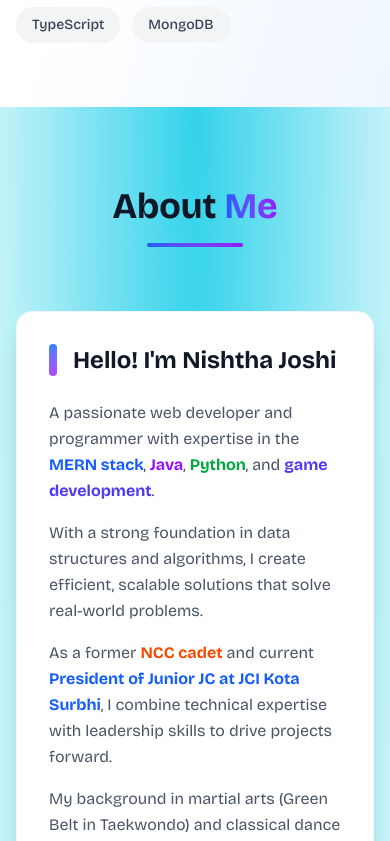
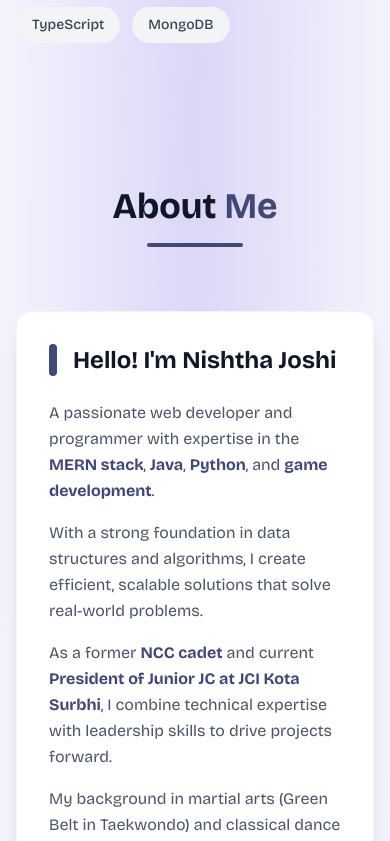
Before and after one commit to jeevijay-developers/nishtha-frontend, a Next.js app: page / in a window 390 px wide. Shown: the part 1156-1997 px from the top of the page. Built offline with nearby package versions, Linux system fonts and the light colour scheme.

Commit message:
Add new profile image and update styles across components for a cohesive design

```diff
--- a/src/components/About.jsx
+++ b/src/components/About.jsx
@@ -68,17 +68,17 @@ const About = () => {
   ];
 
   return (
-    <section id="about" style={{ background: "radial-gradient(ellipse at top, #34d3eb 0%, #fff 100%)" }} className="py-20 bg-gradient-to-br from-gray-50 via-white to-blue-50 dark:from-gray-900 dark:via-gray-800 dark:to-blue-900">
+    <section id="about" style={{ background: "radial-gradient(ellipse at top, #DCD6F7 0%, #fff 100%)" }} className="py-20 bg-gradient-to-br from-gray-50 via-white to-blue-50 dark:from-gray-900 dark:via-gray-800 dark:to-blue-900">
       <div className="max-w-7xl mx-auto px-4 sm:px-6 lg:px-8">
         {/* Section Header */}
         <div className="text-center mb-16">
           <h2 className="text-4xl sm:text-5xl font-bold text-gray-900 dark:text-white mb-4">
             About{' '}
-            <span className="bg-gradient-to-r from-blue-600 to-purple-600 bg-clip-text text-transparent">
+            <span className="bg-[#424874] bg-clip-text text-transparent">
               Me
             </span>
           </h2>
-          <div className="w-24 h-1 bg-gradient-to-r from-blue-600 to-purple-600 mx-auto rounded-full"></div>
+          <div className="w-24 h-1 bg-[#424874] mx-auto rounded-full"></div>
         </div>
 
         <div className="grid grid-cols-1 lg:grid-cols-2 gap-12 lg:gap-16 items-start">
@@ -87,16 +87,16 @@ const About = () => {
             {/* Introduction */}
             <div className="bg-white dark:bg-gray-800 rounded-2xl p-8 shadow-xl border border-gray-100 dark:border-gray-700">
               <h3 className="text-2xl font-bold text-gray-900 dark:text-white mb-6 flex items-center">
-                <span className="w-2 h-8 bg-gradient-to-b from-blue-500 to-purple-500 rounded-full mr-4"></span>
+                <span className="w-2 h-8 bg-[#424874] rounded-full mr-4"></span>
                 Hello! I'm Nishtha Joshi
               </h3>
               <div className="space-y-4 text-gray-600 dark:text-gray-300 leading-relaxed">
                 <p>
                   A passionate web developer and programmer with expertise in the{' '}
-                  <span className="font-semibold text-blue-600 dark:text-blue-400">MERN stack</span>,{' '}
-                  <span className="font-semibold text-purple-600 dark:text-purple-400">Java</span>,{' '}
-                  <span className="font-semibold text-green-600 dark:text-green-400">Python</span>, and{' '}
-                  <span className="font-semibold text-indigo-600 dark:text-indigo-400">game development</span>.
+                  <span className="font-semibold text-[#424874] dark:text-[#A6B1E1]">MERN stack</span>,{' '}
+                  <span className="font-semibold text-[#424874] dark:text-[#A6B1E1]">Java</span>,{' '}
+                  <span className="font-semibold text-[#424874] dark:text-[#A6B1E1]">Python</span>, and{' '}
+                  <span className="font-semibold text-[#424874] dark:text-[#A6B1E1]">game development</span>.
                 </p>
                 <p>
                   With a strong foundation in data structures and algorithms, I create efficient,
@@ -104,9 +104,9 @@ const About = () => {
                 </p>
                 <p>
                   As a former{' '}
-                  <span className="font-semibold text-orange-600 dark:text-orange-400">NCC cadet</span>{' '}
+                  <span className="font-semibold text-[#424874] dark:text-[#A6B1E1]">NCC cadet</span>{' '}
                   and current{' '}
-                  <span className="font-semibold text-blue-600 dark:text-blue-400">President of Junior JC at JCI Kota Surbhi</span>,
+                  <span className="font-semibold text-[#424874] dark:text-[#A6B1E1]">President of Junior JC at JCI Kota Surbhi</span>,
                   I combine technical expertise with leadership skills to drive projects forward.
                 </p>
                 <p>
@@ -144,9 +144,9 @@ const About = () => {
               </h3>
               <div className="grid grid-cols-1 sm:grid-cols-2 gap-4">
                 {highlights.map((highlight, index) => (
-                  <div key={index} className="group p-4 rounded-xl bg-gradient-to-br from-blue-50 to-purple-50 dark:from-blue-900/20 dark:to-purple-900/20 hover:from-blue-100 hover:to-purple-100 dark:hover:from-blue-900/30 dark:hover:to-purple-900/30 transition-all duration-300 border border-blue-100 dark:border-blue-800/30">
+                  <div key={index} className="group p-4 rounded-xl bg-gradient-to-br from-[#A6B1E1]/20 to-[#424874]/20 dark:from-[#A6B1E1]/10 dark:to-[#424874]/10 hover:from-[#A6B1E1]/30 hover:to-[#424874]/30 dark:hover:from-[#A6B1E1]/20 dark:hover:to-[#424874]/20 transition-all duration-300 border border-[#A6B1E1]/30 dark:border-[#424874]/30">
                     <div className="flex items-start space-x-3">
-                      <div className="flex-shrink-0 w-10 h-10 bg-gradient-to-r from-blue-500 to-purple-500 rounded-lg flex items-center justify-center text-white group-hover:scale-110 transition-transform duration-300">
+                      <div className="flex-shrink-0 w-10 h-10 bg-gradient-to-r from-[#A6B1E1] to-[#424874] rounded-lg flex items-center justify-center text-white group-hover:scale-110 transition-transform duration-300">
                         {highlight.icon}
                       </div>
                       <div className="flex-1 min-w-0">
@@ -171,7 +171,7 @@ const About = () => {
               <div className="flex flex-wrap gap-3">
                 {techStack.map((tech, index) => (
                   <div key={index} className="group relative">
-                    <div className="flex items-center space-x-2 px-4 py-3 bg-gradient-to-r from-blue-50 to-purple-50 dark:from-blue-900/20 dark:to-purple-900/20 hover:from-blue-100 hover:to-purple-100 dark:hover:from-blue-900/30 dark:hover:to-purple-900/30 rounded-xl border border-blue-200 dark:border-blue-800/30 transition-all duration-300 hover:scale-105 hover:shadow-lg">
+                    <div className="flex items-center space-x-2 px-4 py-3 bg-gradient-to-r from-[#A6B1E1]/20 to-[#424874]/20 dark:from-[#A6B1E1]/10 dark:to-[#424874]/10 hover:from-[#A6B1E1]/30 hover:to-[#424874]/30 dark:hover:from-[#A6B1E1]/20 dark:hover:to-[#424874]/20 rounded-xl border border-[#A6B1E1]/40 dark:border-[#424874]/40 transition-all duration-300 hover:scale-105 hover:shadow-lg">
                       <span className="text-sm font-semibold text-gray-800 dark:text-gray-200">
                         {tech.name}
                       </span>
@@ -182,7 +182,7 @@ const About = () => {
             </div>
 
             {/* Quick Stats */}
-            <div className="bg-gradient-to-r from-blue-600 to-purple-600 rounded-2xl p-8 text-white shadow-xl">
+            <div className="bg-[#424874] rounded-2xl p-8 text-white shadow-xl">
               <h3 className="text-xl font-bold mb-6">Quick Stats</h3>
               <div className="grid grid-cols-2 gap-6">
                 <div className="text-center">
--- a/src/components/Certifications.jsx
+++ b/src/components/Certifications.jsx
@@ -12,8 +12,8 @@ const Certifications = () => {
           <path strokeLinecap="round" strokeLinejoin="round" strokeWidth={2} d="M14.828 14.828a4 4 0 01-5.656 0M9 10h1.01M15 10h1.01M21 12a9 9 0 11-18 0 9 9 0 0118 0z" />
         </svg>
       ),
-      gradient: "from-green-500 to-emerald-500",
-      bgGradient: "from-green-50 to-emerald-50 dark:from-green-900/20 dark:to-emerald-900/20"
+      gradient: "from-[#A6B1E1] to-[#424874]",
+      bgGradient: "from-[#A6B1E1]/20 to-[#424874]/20 dark:from-[#A6B1E1]/10 dark:to-[#424874]/10"
     },
     {
       title: "Advanced React & Redux",
@@ -25,8 +25,8 @@ const Certifications = () => {
           <path strokeLinecap="round" strokeLinejoin="round" strokeWidth={2} d="M15 12a3 3 0 11-6 0 3 3 0 016 0z" />
         </svg>
       ),
-      gradient: "from-blue-500 to-cyan-500",
-      bgGradient: "from-blue-50 to-cyan-50 dark:from-blue-900/20 dark:to-cyan-900/20"
+      gradient: "from-[#A6B1E1] to-[#424874]",
+      bgGradient: "from-[#A6B1E1]/20 to-[#424874]/20 dark:from-[#A6B1E1]/10 dark:to-[#424874]/10"
     },
     {
       title: "MongoDB Database Administration",
@@ -37,8 +37,8 @@ const Certifications = () => {
           <path strokeLinecap="round" strokeLinejoin="round" strokeWidth={2} d="M4 7v10c0 2.21 3.582 4 8 4s8-1.79 8-4V7M4 7c0 2.21 3.582 4 8 4s8-1.79 8-4M4 7c0-2.21 3.582-4 8-4s8 1.79 8 4m0 5c0 2.21-3.582 4-8 4s-8-1.79-8-4" />
         </svg>
       ),
-      gradient: "from-purple-500 to-pink-500",
-      bgGradient: "from-purple-50 to-pink-50 dark:from-purple-900/20 dark:to-pink-900/20"
+      gradient: "from-[#A6B1E1] to-[#424874]",
+      bgGradient: "from-[#A6B1E1]/20 to-[#424874]/20 dark:from-[#A6B1E1]/10 dark:to-[#424874]/10"
     },
     {
       title: "Data Structures & Algorithms",
@@ -49,8 +49,8 @@ const Certifications = () => {
           <path strokeLinecap="round" strokeLinejoin="round" strokeWidth={2} d="M9.663 17h4.673M12 3v1m6.364 1.636l-.707.707M21 12h-1M4 12H3m3.343-5.657l-.707-.707m2.828 9.9a5 5 0 117.072 0l-.548.547A3.374 3.374 0 0014 18.469V19a2 2 0 11-4 0v-.531c0-.895-.356-1.754-.988-2.386l-.548-.547z" />
         </svg>
       ),
-      gradient: "from-orange-500 to-red-500",
-      bgGradient: "from-orange-50 to-red-50 dark:from-orange-900/20 dark:to-red-900/20"
+      gradient: "from-[#A6B1E1] to-[#424874]",
+      bgGradient: "from-[#A6B1E1]/20 to-[#424874]/20 dark:from-[#A6B1E1]/10 dark:to-[#424874]/10"
     }
   ];
 
@@ -58,11 +58,11 @@ const Certifications = () => {
     <div className="bg-white dark:bg-gray-800 rounded-2xl p-8 shadow-xl border border-gray-100 dark:border-gray-700">
       <div className="text-center mb-12">
         <h3 className="text-3xl font-bold text-gray-900 dark:text-white mb-4">
-          <span className="bg-gradient-to-r from-blue-600 to-purple-600 bg-clip-text text-transparent">
+          <span className="bg-gradient-to-r from-[#A6B1E1] to-[#424874] bg-clip-text text-transparent">
             Certifications
           </span>
         </h3>
-        <div className="w-16 h-1 bg-gradient-to-r from-blue-600 to-purple-600 mx-auto rounded-full"></div>
+        <div className="w-16 h-1 bg-gradient-to-r from-[#A6B1E1] to-[#424874] mx-auto rounded-full"></div>
       </div>
 
       <div className="space-y-6">
@@ -71,7 +71,7 @@ const Certifications = () => {
             <div className={`relative bg-gradient-to-r ${cert.bgGradient} rounded-2xl p-6 border-2 border-transparent hover:border-gray-200 dark:hover:border-gray-600 transition-all duration-300 hover:shadow-lg`}>
               {/* Connection Line for Timeline Effect */}
               {index < certifications.length - 1 && (
-                <div className="absolute left-8 top-full w-0.5 h-6 bg-gradient-to-b from-gray-300 to-transparent dark:from-gray-600"></div>
+                <div className="absolute left-8 top-full w-0.5 h-6 bg-gradient-to-b from-[#A6B1E1] to-transparent dark:from-[#424874]"></div>
               )}
 
               <div className="flex items-start space-x-4">
@@ -106,10 +106,10 @@ const Certifications = () => {
         ))}
       </div>
 
-      <div className="mt-8 p-6 bg-gradient-to-r from-blue-600 to-purple-600 rounded-2xl text-white shadow-xl">
+      <div className="mt-8 p-6 bg-[#424874] rounded-2xl text-white shadow-xl">
         <div className="text-center">
           <h4 className="text-lg font-bold mb-2">Continuous Learning</h4>
-          <p className="text-blue-100 leading-relaxed">
+          <p className="text-white/90 leading-relaxed">
             I believe in staying updated with the latest technologies and best practices.
             These certifications represent my commitment to professional growth and excellence in software development.
           </p>
--- a/src/components/Contacts.jsx
+++ b/src/components/Contacts.jsx
@@ -31,17 +31,17 @@ const Contacts = () => {
   ];
 
   return (
-    <section id="contact" className="py-20" style={{ background: "radial-gradient(ellipse at bottom, #34d3eb 0%, #fff 100%)" }}>
+    <section id="contact" className="py-20" style={{ background: "radial-gradient(ellipse at bottom, #DCD6F7 0%, #fff 100%)" }}>
       <div className="max-w-6xl mx-auto px-4 sm:px-6 lg:px-8">
         {/* Section Header */}
         <div className="text-center mb-16">
           <h2 className="text-4xl md:text-5xl font-bold text-gray-900 dark:text-white mb-4">
             Contact{' '}
-            <span className="bg-gradient-to-r from-blue-600 to-purple-600 bg-clip-text text-transparent">
+            <span className="bg-[#424874] bg-clip-text text-transparent">
               Information
             </span>
           </h2>
-          <div className="w-24 h-1 bg-gradient-to-r from-blue-600 to-purple-600 mx-auto rounded-full"></div>
+          <div className="w-24 h-1 bg-[#424874] mx-auto rounded-full"></div>
         </div>
 
         {/* Contact Grid */}
--- a/src/components/Navbar.jsx
+++ b/src/components/Navbar.jsx
@@ -49,7 +49,7 @@ const Navbar = () => {
 
           {/* Let's Connect Button (Desktop) */}
           <div className="hidden md:block">
-            <button className="bg-gradient-to-r from-blue-600 to-purple-600 text-white px-8 py-3 rounded-full text-base font-medium hover:from-blue-700 hover:to-purple-700 transition-all duration-300 transform hover:scale-105 shadow-lg hover:shadow-xl">
+            <button className="bg-[#424874] text-white px-8 py-3 rounded-full text-base font-medium hover:bg-[#5d65a1] transition-all duration-300 transform hover:scale-102 shadow-lg hover:shadow-xl">
               Let's Connect
             </button>
           </div>
--- a/src/components/Skills.jsx
+++ b/src/components/Skills.jsx
@@ -10,8 +10,8 @@ const Skills = () => {
         </svg>
       ),
       skills: ["MERN Stack", "JavaScript", "HTML/CSS"],
-      gradient: "from-emerald-500 to-teal-500",
-      bgGradient: "from-emerald-50 to-teal-50 dark:from-emerald-900/20 dark:to-teal-900/20"
+      gradient: "from-[#A6B1E1] to-[#424874]",
+      bgGradient: "from-[#A6B1E1]/20 to-[#424874]/20 dark:from-[#A6B1E1]/10 dark:to-[#424874]/10"
     },
     {
       level: "Proficient",
@@ -21,8 +21,8 @@ const Skills = () => {
         </svg>
       ),
       skills: ["Java", "Python", "SQL", "Git", "Game Development"],
-      gradient: "from-blue-500 to-purple-500",
-      bgGradient: "from-blue-50 to-purple-50 dark:from-blue-900/20 dark:to-purple-900/20"
+      gradient: "from-[#A6B1E1] to-[#424874]",
+      bgGradient: "from-[#A6B1E1]/20 to-[#424874]/20 dark:from-[#A6B1E1]/10 dark:to-[#424874]/10"
     },
     {
       level: "Core",
@@ -32,8 +32,8 @@ const Skills = () => {
         </svg>
       ),
       skills: ["Data Structures & Algorithms", "Problem Solving", "Competitive Programming"],
-      gradient: "from-orange-500 to-red-500",
-      bgGradient: "from-orange-50 to-red-50 dark:from-orange-900/20 dark:to-red-900/20"
+      gradient: "from-[#A6B1E1] to-[#424874]",
+      bgGradient: "from-[#A6B1E1]/20 to-[#424874]/20 dark:from-[#A6B1E1]/10 dark:to-[#424874]/10"
     }
   ];
 
@@ -42,11 +42,11 @@ const Skills = () => {
       <div className="text-center mb-12">
         <h3 className="text-3xl font-bold text-gray-900 dark:text-white mb-4">
           Skills &{' '}
-          <span className="bg-gradient-to-r from-blue-600 to-purple-600 bg-clip-text text-transparent">
+          <span className="bg-gradient-to-r from-[#A6B1E1] to-[#424874] bg-clip-text text-transparent">
             Expertise
           </span>
         </h3>
-        <div className="w-16 h-1 bg-gradient-to-r from-blue-600 to-purple-600 mx-auto rounded-full"></div>
+        <div className="w-16 h-1 bg-gradient-to-r from-[#A6B1E1] to-[#424874] mx-auto rounded-full"></div>
       </div>
 
       <div className="space-y-8">
@@ -77,7 +77,7 @@ const Skills = () => {
         ))}
       </div>
 
-      <div className="mt-8 p-6 bg-gradient-to-r from-gray-50 to-blue-50 dark:from-gray-800 dark:to-blue-900/30 rounded-2xl border border-gray-200 dark:border-gray-700">
+      <div className="mt-8 p-6 bg-gradient-to-r from-[#A6B1E1]/20 to-[#424874]/20 dark:from-[#A6B1E1]/10 dark:to-[#424874]/10 rounded-2xl border border-[#A6B1E1]/30 dark:border-[#424874]/30">
         <p className="text-gray-700 dark:text-gray-300 text-center leading-relaxed">
           I've developed a comprehensive skill set through hands-on experience and continuous learning.
           My technical foundation is built on strong problem-solving abilities, backed by practical knowledge
```
Also changed, not shown: src/components/HeroSection.jsx (+12 -12 lines), src/components/Projects.jsx (+37 -14 lines), src/components/SkillsNAchievements.jsx (+4 -4 lines), 1 other file (tests, documents, lock files or other folders).
